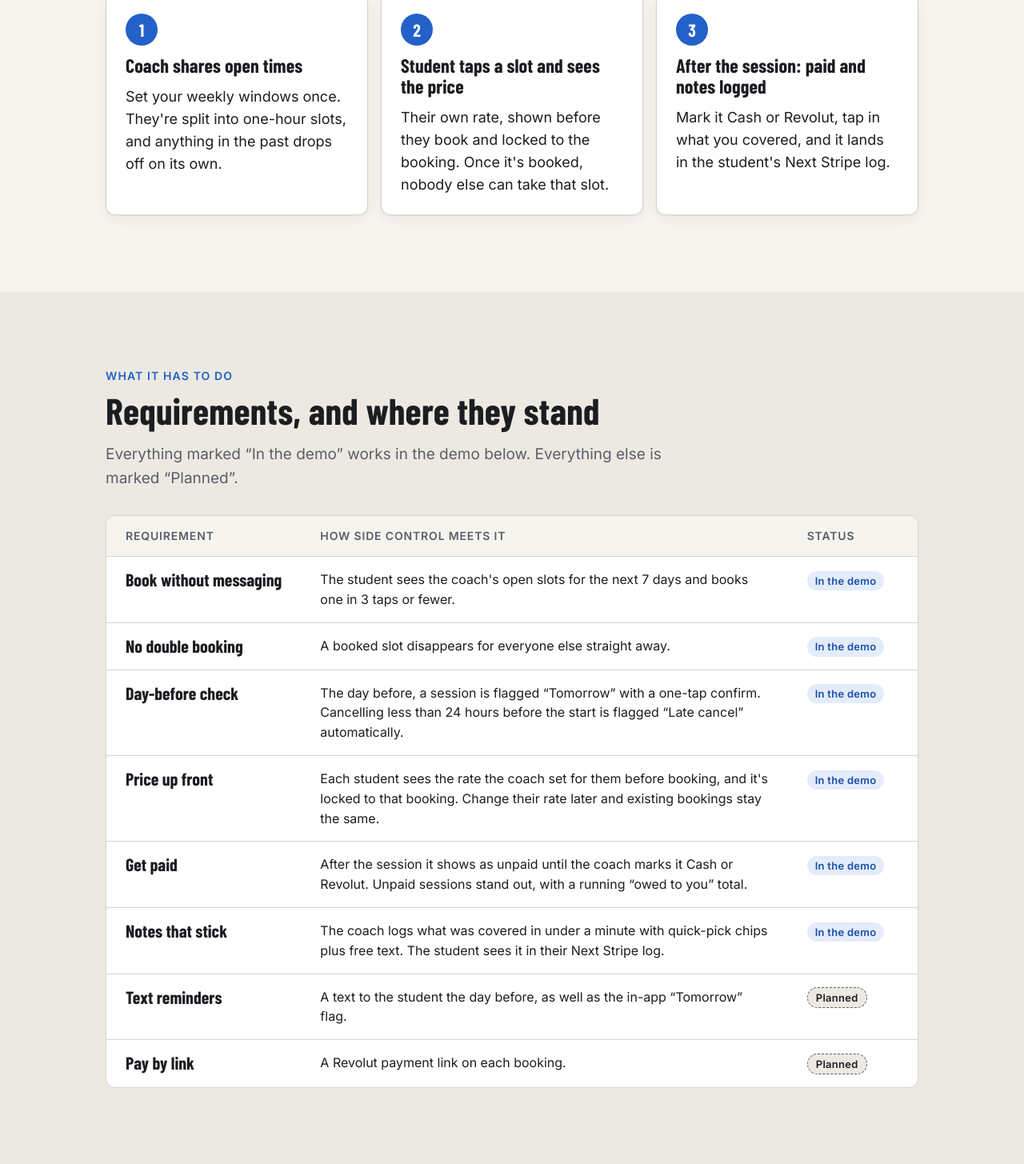
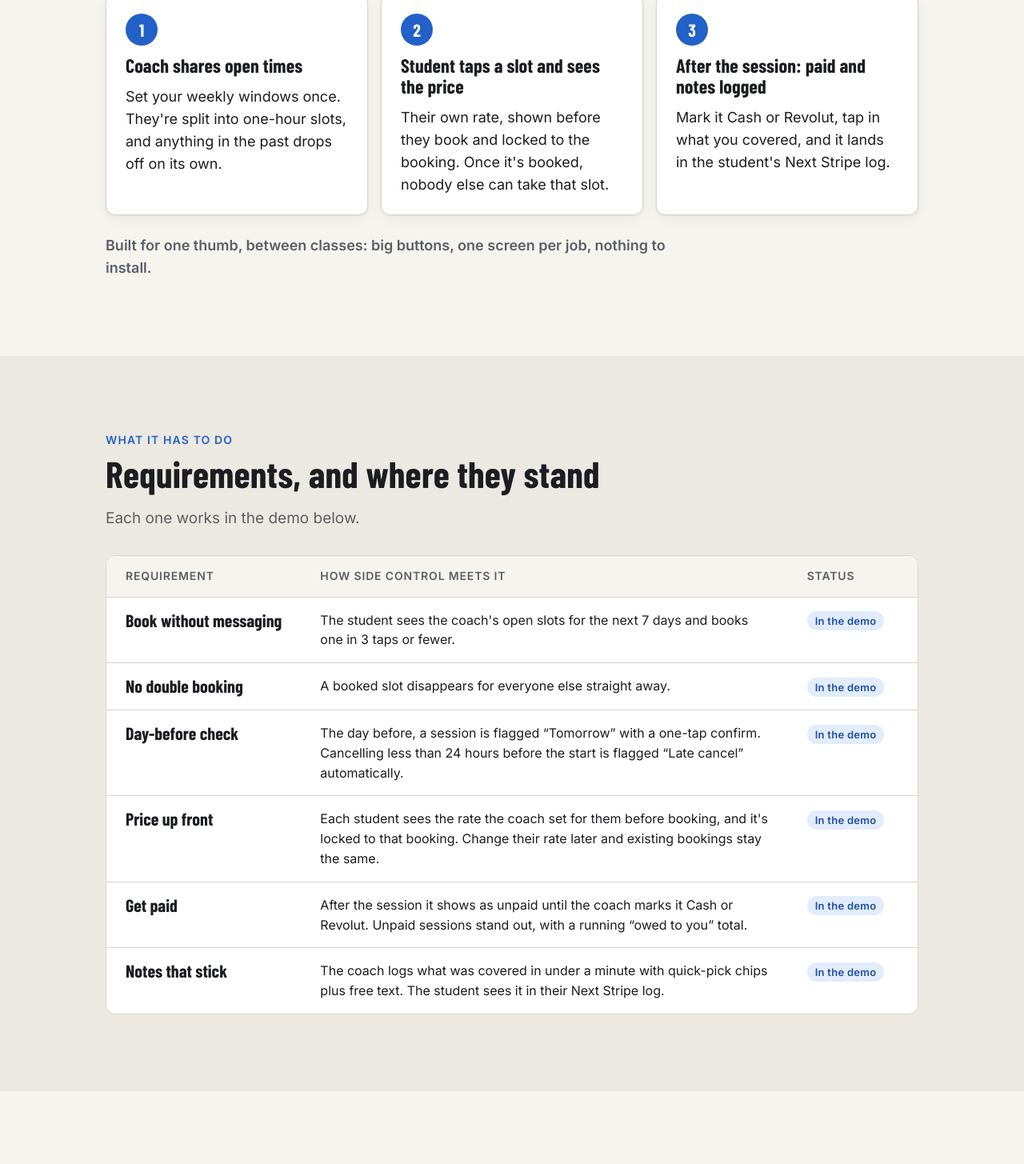
Before and after one commit to kellyjason82/side-control, a plain HTML site: page index.html in a window 1280 px wide. Shown: the part 3145-4600 px from the top of the page at 80% size. Drawn offline with nearby package versions, Linux system fonts and the light colour scheme.

Commit message:
Trim requirements table to the six requirements and add one-thumb line
Co-Authored-By: Claude Opus 5.5 <noreply@anthropic.com>

```diff
--- a/index.html
+++ b/index.html
@@ -162,6 +162,7 @@
             <p>Mark it Cash or Revolut, tap in what you covered, and it lands in the student's Next Stripe log.</p>
           </li>
         </ol>
+        <p class="how__note">Built for one thumb, between classes: big buttons, one screen per job, nothing to install.</p>
       </div>
     </section>
 
@@ -170,7 +171,7 @@
       <div class="container">
         <p class="eyebrow">What it has to do</p>
         <h2 id="req-title">Requirements, and where they stand</h2>
-        <p class="lead">Everything marked “In the demo” works in the demo below. Everything else is marked “Planned”.</p>
+        <p class="lead">Each one works in the demo below.</p>
 
         <table class="req">
           <thead>
@@ -210,16 +211,6 @@
               <th scope="row" data-label="Requirement">Notes that stick</th>
               <td data-label="How">The coach logs what was covered in under a minute with quick-pick chips plus free text. The student sees it in their Next Stripe log.</td>
               <td data-label="Status"><span class="tag tag--live">In the demo</span></td>
-            </tr>
-            <tr>
-              <th scope="row" data-label="Requirement">Text reminders</th>
-              <td data-label="How">A text to the student the day before, as well as the in-app “Tomorrow” flag.</td>
-              <td data-label="Status"><span class="tag tag--planned">Planned</span></td>
-            </tr>
-            <tr>
-              <th scope="row" data-label="Requirement">Pay by link</th>
-              <td data-label="How">A Revolut payment link on each booking.</td>
-              <td data-label="Status"><span class="tag tag--planned">Planned</span></td>
             </tr>
           </tbody>
         </table>
--- a/styles.css
+++ b/styles.css
@@ -384,6 +384,13 @@ img, svg { max-width: 100%; display: block; }
   font: 700 22px/1 var(--font-head);
 }
 
+.how__note {
+  margin-top: var(--s5);
+  font-weight: 600;
+  color: var(--muted);
+  max-width: 60ch;
+}
+
 /* Requirements table: stacked cards on phones, real table on wider screens */
 .req { width: 100%; border-collapse: collapse; }
 .req thead { display: none; }
```
